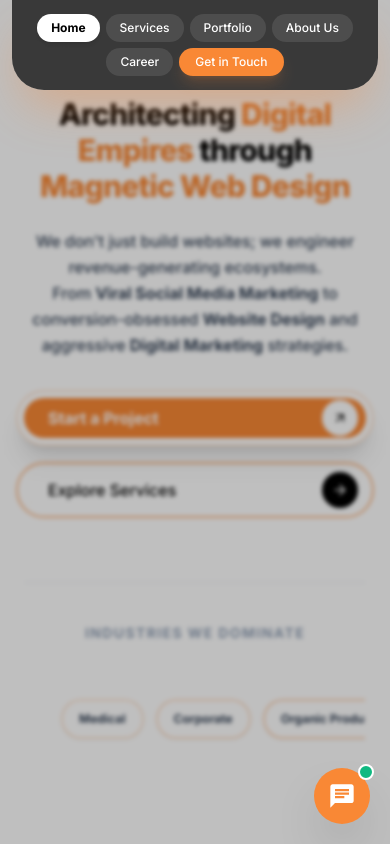
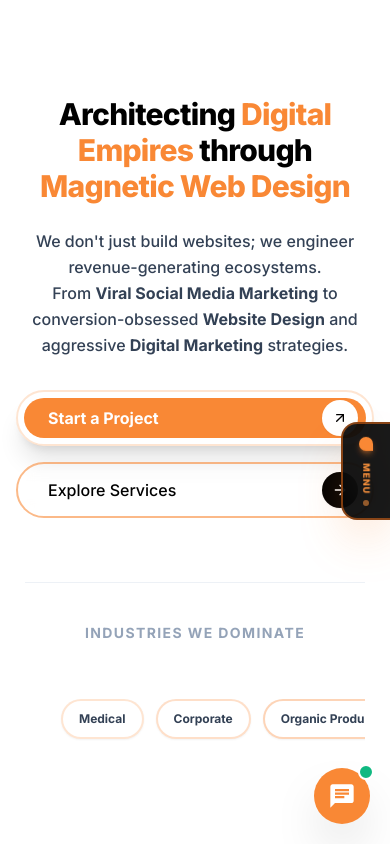
Before and after one commit to zeemmondal-max/bengal-cyber, a Next.js app: page / in a window 390 px wide. Shown: the top 844 px of the page. Built offline with nearby package versions, Linux system fonts and the light colour scheme.

Commit message:
Dock mobile menu bar to right side thumb zone with animated trigger, full sine wave ribbon and island panel

```diff
--- a/src/components/Navbar.tsx
+++ b/src/components/Navbar.tsx
@@ -3,27 +3,213 @@
 import { useState } from "react";
 import Link from "next/link";
 import { usePathname } from "next/navigation";
-import { motion } from "framer-motion";
+import { motion, AnimatePresence } from "framer-motion";
 
 export default function Navbar() {
   const [isNavVisible, setIsNavVisible] = useState(false);
+  const [isMobileOpen, setIsMobileOpen] = useState(false);
   const pathname = usePathname();
+
+  const navLinks = [
+    { name: "Home", href: "/" },
+    { name: "Services", href: "/services" },
+    { name: "Portfolio", href: "/portfolio" },
+    { name: "About Us", href: "/about" },
+    { name: "Career", href: "/career" },
+    { name: "Get in Touch", href: "/contact", isCta: true },
+  ];
 
   return (
     <>
-      {/* Mobile Backdrop when menu is open */}
-      {isNavVisible && (
-        <div
-          className="fixed inset-0 bg-black/25 backdrop-blur-[2px] md:hidden z-40 pointer-events-auto"
-          onClick={() => setIsNavVisible(false)}
+      {/* ========================================================= */}
+      {/* 1. MOBILE RESPONSIVE MENU BAR (RIGHT SIDE DOCKED)         */}
+      {/* Positioned vertically centered on the right edge (< md)    */}
+      {/* ========================================================= */}
+      <div className="md:hidden">
+        {/* Full Backdrop Overlay when Mobile Menu is Open */}
+        <AnimatePresence>
+          {isMobileOpen && (
+            <motion.div
+              initial={{ opacity: 0 }}
+              animate={{ opacity: 1 }}
+              exit={{ opacity: 0 }}
+              transition={{ duration: 0.2 }}
+              className="fixed inset-0 bg-black/60 backdrop-blur-[3px] z-[70] pointer-events-auto"
+              onClick={() => setIsMobileOpen(false)}
             />
           )}
+        </AnimatePresence>
 
-      <div className="fixed top-0 left-0 right-0 z-50 flex flex-col items-end md:items-center pointer-events-none">
+        {/* Floating Mobile Trigger Tab (Visible on Right Edge when Menu is Closed) */}
+        <AnimatePresence>
+          {!isMobileOpen && (
+            <motion.button
+              initial={{ x: 20, opacity: 0 }}
+              animate={{ x: 0, opacity: 1 }}
+              exit={{ x: 30, opacity: 0 }}
+              whileTap={{ scale: 0.95 }}
+              onClick={() => setIsMobileOpen(true)}
+              className="fixed right-0 top-1/2 -translate-y-1/2 z-[60] flex flex-col items-center justify-center bg-brand-dark/90 backdrop-blur-xl border-l-2 border-y-2 border-orange-500/50 rounded-l-2xl py-3 px-2 shadow-2xl shadow-brand-primary/40 cursor-pointer group pointer-events-auto"
+              aria-label="Open Navigation Menu"
+            >
+              {/* Droplet with Ping and Bounce */}
+              <div className="relative flex items-center justify-center my-1">
+                <div className="absolute w-6 h-6 bg-brand-primary/40 rounded-full animate-ping pointer-events-none" />
+                <div className="relative w-3.5 h-3.5 bg-brand-primary rounded-full rounded-br-none rotate-45 shadow-md shadow-brand-primary/40 animate-bounce" />
+              </div>
 
+              {/* Vertical Text Indicator */}
+              <span className="text-[9px] font-extrabold tracking-widest text-orange-400 rotate-90 my-3.5 select-none uppercase">
+                MENU
+              </span>
+
+              {/* Glowing Pulse Dot */}
+              <div className="w-1.5 h-1.5 rounded-full bg-orange-400 animate-pulse" />
+            </motion.button>
+          )}
+        </AnimatePresence>
+
+        {/* Mobile Slide-Out Menu Island Panel (Right Side Docked) */}
+        <AnimatePresence>
+          {isMobileOpen && (
+            <motion.div
+              initial={{ x: 200, opacity: 0, scale: 0.92 }}
+              animate={{ x: 0, opacity: 1, scale: 1 }}
+              exit={{ x: 200, opacity: 0, scale: 0.92 }}
+              transition={{ type: "spring", stiffness: 220, damping: 24, mass: 0.8 }}
+              className="fixed right-3 top-1/2 -translate-y-1/2 z-[80] w-[270px] max-w-[85vw] pointer-events-auto"
+            >
+              <div className="relative bg-brand-dark/95 backdrop-blur-2xl text-white p-5 rounded-3xl border border-orange-500/40 shadow-2xl shadow-brand-primary/50 flex flex-col gap-3 overflow-hidden">
+
+                {/* Traveling Sine Wave Light Ribbon (Top of Island) */}
+                <div className="absolute top-0 left-0 right-0 h-4 overflow-hidden pointer-events-none">
+                  <motion.div
+                    animate={{ x: ["0%", "-50%"] }}
+                    transition={{ duration: 3.5, repeat: Infinity, ease: "linear" }}
+                    className="w-[200%] h-full flex"
+                  >
+                    <svg viewBox="0 0 800 30" className="w-1/2 h-full" preserveAspectRatio="none" fill="none">
+                      <path
+                        d="M 0 10 Q 100 0, 200 10 T 400 10 T 600 10 T 800 10"
+                        stroke="url(#mobileWaveGrad)"
+                        strokeWidth="3.5"
+                        strokeLinecap="round"
+                        className="filter drop-shadow-[0_2px_8px_rgba(249,115,22,0.9)]"
+                      />
+                      <defs>
+                        <linearGradient id="mobileWaveGrad" x1="0%" y1="0%" x2="100%" y2="0%">
+                          <stop offset="0%" stopColor="#ea580c" stopOpacity="0.2" />
+                          <stop offset="30%" stopColor="#f97316" stopOpacity="0.9" />
+                          <stop offset="50%" stopColor="#fde047" stopOpacity="1" />
+                          <stop offset="70%" stopColor="#f97316" stopOpacity="0.9" />
+                          <stop offset="100%" stopColor="#ea580c" stopOpacity="0.2" />
+                        </linearGradient>
+                      </defs>
+                    </svg>
+                    <svg viewBox="0 0 800 30" className="w-1/2 h-full" preserveAspectRatio="none" fill="none">
+                      <path
+                        d="M 0 10 Q 100 0, 200 10 T 400 10 T 600 10 T 800 10"
+                        stroke="url(#mobileWaveGrad2)"
+                        strokeWidth="3.5"
+                        strokeLinecap="round"
+                        className="filter drop-shadow-[0_2px_8px_rgba(249,115,22,0.9)]"
+                      />
+                      <defs>
+                        <linearGradient id="mobileWaveGrad2" x1="0%" y1="0%" x2="100%" y2="0%">
+                          <stop offset="0%" stopColor="#ea580c" stopOpacity="0.2" />
+                          <stop offset="30%" stopColor="#f97316" stopOpacity="0.9" />
+                          <stop offset="50%" stopColor="#fde047" stopOpacity="1" />
+                          <stop offset="70%" stopColor="#f97316" stopOpacity="0.9" />
+                          <stop offset="100%" stopColor="#ea580c" stopOpacity="0.2" />
+                        </linearGradient>
+                      </defs>
+                    </svg>
+                  </motion.div>
+                </div>
+
+                {/* Ambient Glow behind the card */}
+                <motion.div
+                  animate={{
+                    scaleX: [0.95, 1.1, 0.95],
+                    opacity: [0.6, 0.9, 0.6],
+                  }}
+                  transition={{ duration: 3, repeat: Infinity, ease: "easeInOut" }}
+                  className="absolute -top-2 left-1/2 -translate-x-1/2 w-3/4 h-8 bg-gradient-to-r from-orange-600 via-amber-500 to-orange-600 rounded-full blur-xl pointer-events-none -z-10"
+                />
+
+                {/* Header with Droplet and Close Button */}
+                <div className="flex items-center justify-between pt-1 pb-1 border-b border-white/10">
+                  <div className="flex items-center gap-2">
+                    <div className="relative flex items-center justify-center">
+                      <div className="absolute w-5 h-5 bg-brand-primary/40 rounded-full animate-ping" />
+                      <div className="relative w-3 h-3 bg-brand-primary rounded-full rounded-br-none rotate-45 shadow-sm shadow-brand-primary/40" />
+                    </div>
+                    <span className="text-xs font-bold tracking-wider text-white uppercase">
+                      Navigation
+                    </span>
+                  </div>
+                  <button
+                    onClick={() => setIsMobileOpen(false)}
+                    className="w-7 h-7 rounded-full bg-white/10 hover:bg-white/20 flex items-center justify-center text-white/80 hover:text-white transition-colors"
+                    aria-label="Close Menu"
+                  >
+                    ✕
+                  </button>
+                </div>
+
+                {/* Vertical Links List */}
+                <div className="flex flex-col gap-2 pt-1">
+                  {navLinks.map((link) => {
+                    const isActive = pathname === link.href;
+                    if (link.isCta) {
+                      return (
+                        <a
+                          key={link.href}
+                          href={link.href}
+                          onClick={() => setIsMobileOpen(false)}
+                          className={`mt-1 px-4 py-2.5 rounded-2xl text-xs font-bold flex items-center justify-between transition-all ${
+                            isActive
+                              ? "bg-brand-primary text-white shadow-lg shadow-brand-primary/30 ring-2 ring-white/50"
+                              : "bg-brand-primary text-white shadow-lg shadow-brand-primary/20 hover:bg-orange-600"
+                          }`}
+                        >
+                          <span>{link.name}</span>
+                          <span className="text-sm">→</span>
+                        </a>
+                      );
+                    }
+                    return (
+                      <a
+                        key={link.href}
+                        href={link.href}
+                        onClick={() => setIsMobileOpen(false)}
+                        className={`px-4 py-2.5 rounded-2xl text-xs font-medium flex items-center justify-between transition-all ${
+                          isActive
+                            ? "bg-white text-brand-dark font-bold shadow-md"
+                            : "bg-white/5 text-white/90 hover:bg-white/15 border border-white/5"
+                        }`}
+                      >
+                        <span>{link.name}</span>
+                        {isActive && <span className="w-1.5 h-1.5 rounded-full bg-brand-primary" />}
+                      </a>
+                    );
+                  })}
+                </div>
+
+              </div>
+            </motion.div>
+          )}
+        </AnimatePresence>
+      </div>
+
+      {/* ========================================================= */}
+      {/* 2. DESKTOP NAVBAR (CENTERED DYNAMIC ISLAND AT TOP)         */}
+      {/* Preserves 100% of desktop original layout & animations     */}
+      {/* ========================================================= */}
+      <div className="hidden md:flex fixed top-0 left-0 right-0 z-50 flex-col items-center pointer-events-none">
         {/* Trigger Area (Water Drop) */}
         <div
-          className={`absolute top-0 right-4 sm:right-6 md:right-auto md:left-1/2 md:-translate-x-1/2 w-28 md:w-64 h-16 flex justify-center items-start cursor-pointer group z-[60] ${isNavVisible ? 'pointer-events-none' : 'pointer-events-auto'}`}
+          className={`absolute top-0 left-1/2 -translate-x-1/2 w-64 h-16 flex justify-center items-start cursor-pointer group z-[60] ${isNavVisible ? 'pointer-events-none' : 'pointer-events-auto'}`}
           onMouseEnter={() => setIsNavVisible(true)}
           onClick={() => setIsNavVisible(!isNavVisible)}
         >
@@ -43,10 +229,9 @@ export default function Navbar() {
           transition={{ type: "spring", stiffness: 120, damping: 20, mass: 0.8 }}
           onMouseEnter={() => setIsNavVisible(true)}
           onMouseLeave={() => setIsNavVisible(false)}
-          className="w-full flex justify-end md:justify-center pointer-events-auto absolute top-0 px-3 sm:px-4 md:px-0"
+          className="w-full flex justify-center pointer-events-auto absolute top-0"
         >
-          <nav className={`relative bg-brand-dark/70 backdrop-blur-xl text-white p-3.5 sm:p-4 md:p-6 rounded-b-[2rem] md:rounded-b-[2.5rem] w-auto max-w-[94vw] sm:max-w-md md:max-w-fit transition-shadow duration-500 ${isNavVisible ? 'shadow-2xl shadow-brand-primary/40' : 'shadow-lg shadow-brand-primary/30'}`}>
-
+          <nav className={`relative bg-brand-dark/70 backdrop-blur-xl text-white p-4 md:p-6 rounded-b-[2.5rem] w-auto max-w-fit transition-shadow duration-500 ${isNavVisible ? 'shadow-2xl shadow-brand-primary/40' : 'shadow-lg shadow-brand-primary/30'}`}>
 
             {/* Animated Orange Wave Shadow when Menu Bar is Hidden */}
             <motion.div
@@ -126,13 +311,13 @@ export default function Navbar() {
                   >
                     <path
                       d="M 0 10 Q 100 0, 200 10 T 400 10 T 600 10 T 800 10"
-                    stroke="url(#orangeWaveGrad)"
+                      stroke="url(#orangeWaveGradDesktop)"
                       strokeWidth="3.5"
                       strokeLinecap="round"
                       className="filter drop-shadow-[0_2px_8px_rgba(249,115,22,0.9)]"
                     />
                     <defs>
-                    <linearGradient id="orangeWaveGrad" x1="0%" y1="0%" x2="100%" y2="0%">
+                      <linearGradient id="orangeWaveGradDesktop" x1="0%" y1="0%" x2="100%" y2="0%">
                         <stop offset="0%" stopColor="#ea580c" stopOpacity="0.2" />
                         <stop offset="30%" stopColor="#f97316" stopOpacity="0.9" />
                         <stop offset="50%" stopColor="#fde047" stopOpacity="1" />
@@ -149,13 +334,13 @@ export default function Navbar() {
                   >
                     <path
                       d="M 0 10 Q 100 0, 200 10 T 400 10 T 600 10 T 800 10"
-                    stroke="url(#orangeWaveGrad2)"
+                      stroke="url(#orangeWaveGradDesktop2)"
                       strokeWidth="3.5"
                       strokeLinecap="round"
                       className="filter drop-shadow-[0_2px_8px_rgba(249,115,22,0.9)]"
                     />
                     <defs>
-                    <linearGradient id="orangeWaveGrad2" x1="0%" y1="0%" x2="100%" y2="0%">
+                      <linearGradient id="orangeWaveGradDesktop2" x1="0%" y1="0%" x2="100%" y2="0%">
                         <stop offset="0%" stopColor="#ea580c" stopOpacity="0.2" />
                         <stop offset="30%" stopColor="#f97316" stopOpacity="0.9" />
                         <stop offset="50%" stopColor="#fde047" stopOpacity="1" />
@@ -168,16 +353,16 @@ export default function Navbar() {
               </div>
             </motion.div>
 
-          {/* Inverse Curve Fillets (Desktop Only) - Using CSS Mask to support glass effect */}
+            {/* Inverse Curve Fillets (Desktop Only) */}
             <div
-            className="hidden md:block absolute top-0 -left-6 w-6 h-6 bg-brand-dark/70 backdrop-blur-xl"
+              className="absolute top-0 -left-6 w-6 h-6 bg-brand-dark/70 backdrop-blur-xl"
               style={{
                 WebkitMaskImage: 'radial-gradient(circle at bottom left, transparent 24px, black 24.2px)',
                 maskImage: 'radial-gradient(circle at bottom left, transparent 24px, black 24.2px)'
               }}
             />
             <div
-            className="hidden md:block absolute top-0 -right-6 w-6 h-6 bg-brand-dark/70 backdrop-blur-xl"
+              className="absolute top-0 -right-6 w-6 h-6 bg-brand-dark/70 backdrop-blur-xl"
               style={{
                 WebkitMaskImage: 'radial-gradient(circle at bottom right, transparent 24px, black 24.2px)',
                 maskImage: 'radial-gradient(circle at bottom right, transparent 24px, black 24.2px)'
@@ -185,43 +370,38 @@ export default function Navbar() {
             />
 
             {/* Middle Row: Pill Tabs */}
-          <div className="flex flex-wrap justify-center items-center gap-1.5 sm:gap-2.5 md:gap-3 max-w-full">
+            <div className="flex items-center gap-2.5 md:gap-3 max-w-full">
+              {navLinks.map((link) => {
+                const isActive = pathname === link.href;
+                if (link.isCta) {
+                  return (
                     <a
-              href="/"
-              className={`px-3.5 py-1.5 sm:px-5 md:px-6 sm:py-2.5 rounded-full text-xs sm:text-sm flex items-center transition-all ${pathname === "/" ? "bg-white text-brand-dark font-bold shadow-md hover:scale-105" : "bg-white/10 text-white font-medium hover:bg-white/20"}`}
+                      key={link.href}
+                      href={link.href}
+                      className={`px-5 md:px-6 py-2.5 rounded-full text-sm flex items-center transition-all ${
+                        isActive
+                          ? "bg-brand-primary text-white font-bold shadow-lg shadow-brand-primary/20 hover:scale-105 hover:bg-orange-600"
+                          : "bg-brand-primary text-white font-medium hover:bg-orange-600 shadow-lg shadow-brand-primary/20"
+                      }`}
                     >
-              Home
+                      {link.name}
                     </a>
+                  );
+                }
+                return (
                   <a
-              href="/services"
-              className={`px-3.5 py-1.5 sm:px-5 md:px-6 sm:py-2.5 rounded-full text-xs sm:text-sm flex items-center transition-all ${pathname === "/services" ? "bg-white text-brand-dark font-bold shadow-md hover:scale-105" : "bg-white/10 text-white font-medium hover:bg-white/20"}`}
+                    key={link.href}
+                    href={link.href}
+                    className={`px-5 md:px-6 py-2.5 rounded-full text-sm flex items-center transition-all ${
+                      isActive
+                        ? "bg-white text-brand-dark font-bold shadow-md hover:scale-105"
+                        : "bg-white/10 text-white font-medium hover:bg-white/20"
+                    }`}
                   >
-              Services
+                    {link.name}
                   </a>
-            <a
-              href="/portfolio"
-              className={`px-3.5 py-1.5 sm:px-5 md:px-6 sm:py-2.5 rounded-full text-xs sm:text-sm flex items-center transition-all ${pathname === "/portfolio" ? "bg-white text-brand-dark font-bold shadow-md hover:scale-105" : "bg-white/10 text-white font-medium hover:bg-white/20"}`}
-            >
-              Portfolio
-            </a>
-            <a
-              href="/about"
-              className={`px-3.5 py-1.5 sm:px-5 md:px-6 sm:py-2.5 rounded-full text-xs sm:text-sm flex items-center transition-all ${pathname === "/about" ? "bg-white text-brand-dark font-bold shadow-md hover:scale-105" : "bg-white/10 text-white font-medium hover:bg-white/20"}`}
-            >
-              About Us
-            </a>
-            <a
-              href="/career"
-              className={`px-3.5 py-1.5 sm:px-5 md:px-6 sm:py-2.5 rounded-full text-xs sm:text-sm flex items-center transition-all ${pathname === "/career" ? "bg-white text-brand-dark font-bold shadow-md hover:scale-105" : "bg-white/10 text-white font-medium hover:bg-white/20"}`}
-            >
-              Career
-            </a>
-            <a
-              href="/contact"
-              className={`px-4 py-1.5 sm:px-5 md:px-6 sm:py-2.5 rounded-full text-xs sm:text-sm flex items-center transition-all ${pathname === "/contact" ? "bg-brand-primary text-white font-bold shadow-lg shadow-brand-primary/20 hover:scale-105 hover:bg-orange-600" : "bg-brand-primary text-white font-medium hover:bg-orange-600 shadow-lg shadow-brand-primary/20"}`}
-            >
-              Get in Touch
-            </a>
+                );
+              })}
             </div>
 
           </nav>
```
Lines whose indentation alone changed are shown as unchanged.
